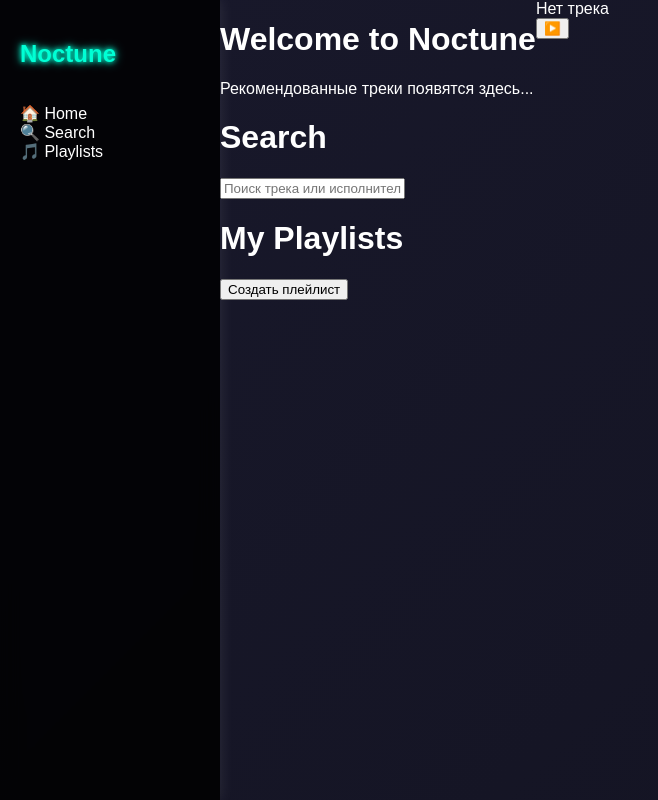
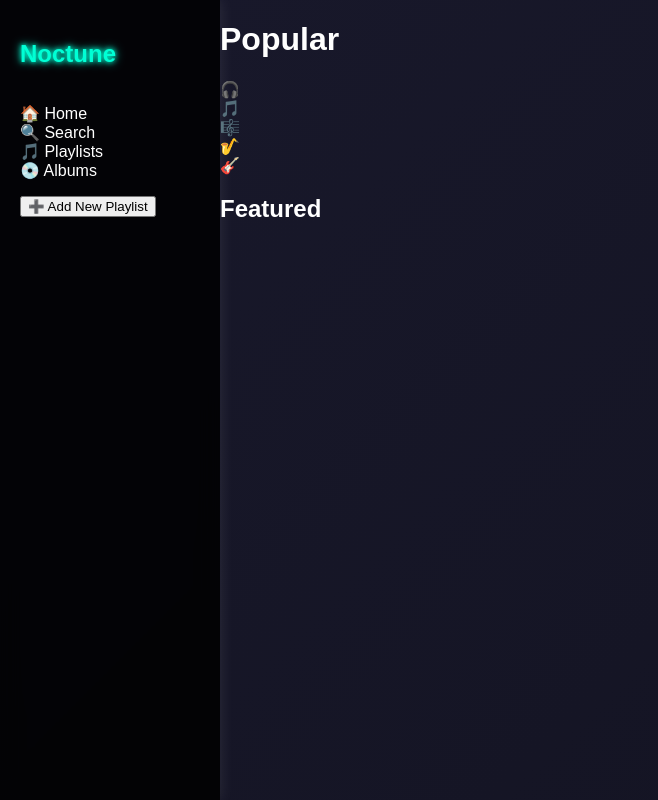
Before and after one commit to k3rc/webapp, a plain HTML site: page index.html in a window 1280 px wide. Shown: the whole page, without its empty margins (0-658 px from the left). Drawn offline with Linux system fonts and the light colour scheme.

Commit message:
Update index.html

```diff
--- a/index.html
+++ b/index.html
@@ -5,6 +5,7 @@
     <meta name="viewport" content="width=device-width, initial-scale=1.0"/>
     <title>Noctune</title>
     <link rel="stylesheet" href="style.css" />
+    <link href="https://fonts.googleapis.com/css2?family=Poppins:wght@400;600;700&display=swap" rel="stylesheet" />
 </head>
 <body>
     <div class="sidebar">
@@ -13,33 +14,20 @@
             <li data-tab="home" class="active-tab">🏠 Home</li>
             <li data-tab="search">🔍 Search</li>
             <li data-tab="playlists">🎵 Playlists</li>
+            <li data-tab="albums">💿 Albums</li>
         </ul>
+        <button class="add-playlist">➕ Add New Playlist</button>
     </div>
 
     <div class="main-content">
         <div id="home" class="tab active">
-            <h1>Welcome to Noctune</h1>
-            <p>Рекомендованные треки появятся здесь...</p>
-        </div>
+            <h1>Popular</h1>
+            <div class="carousel">
+                <div class="carousel-item">🎧</div>
+                <div class="carousel-item">🎵</div>
+                <div class="carousel-item">🎼</div>
+                <div class="carousel-item">🎷</div>
+                <div class="carousel-item">🎸</div>
+            </div>
 
-        <div id="search" class="tab">
-            <h1>Search</h1>
-            <input type="text" placeholder="Поиск трека или исполнителя..." id="search-input"/>
-            <div id="search-results"></div>
-        </div>
-
-        <div id="playlists" class="tab">
-            <h1>My Playlists</h1>
-            <button id="create-playlist">Создать плейлист</button>
-            <div id="playlists-list"></div>
-        </div>
-    </div>
-
-    <div class="player">
-        <div id="current-track">Нет трека</div>
-        <button id="play-btn">▶️</button>
-    </div>
-
-    <script src="app.js"></script>
-</body>
-</html>
+            <h2>Featured</h2>
```
